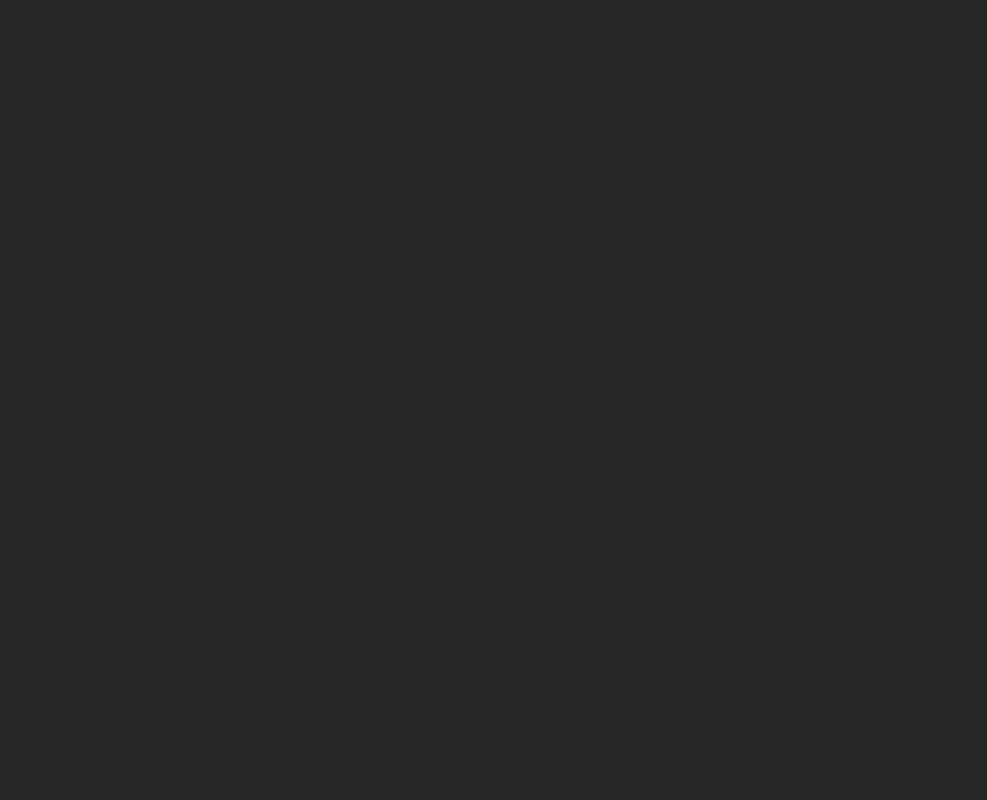
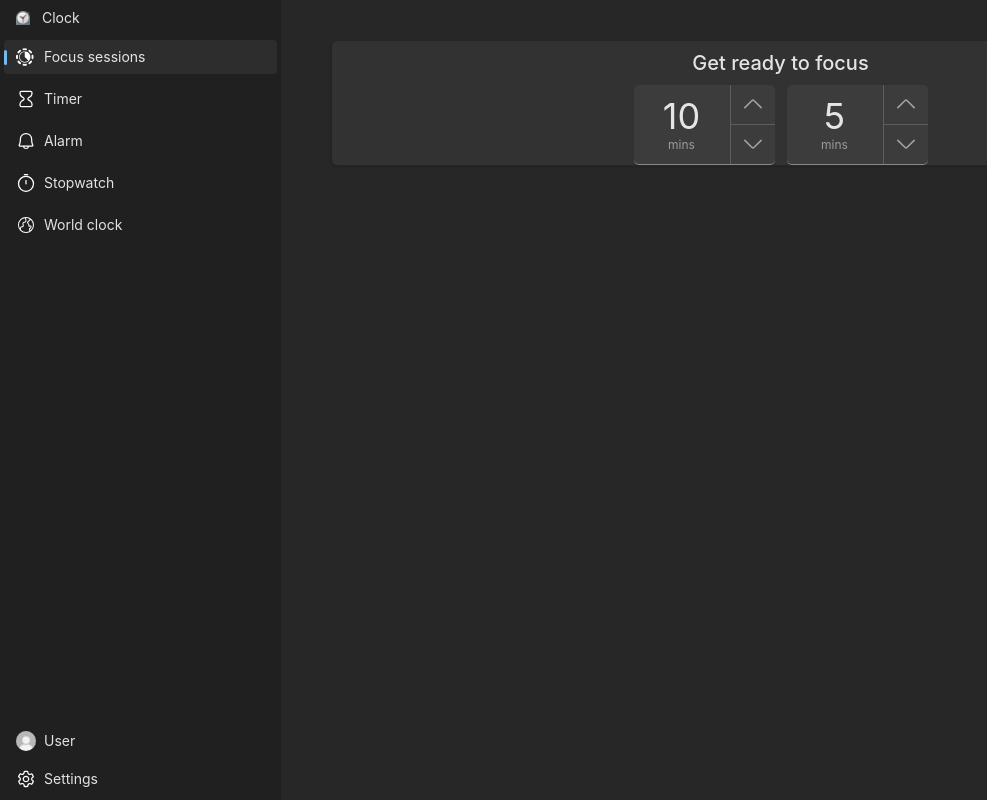
Before and after one commit to m0nt34/windows_clock_app, a React (Vite) app in the folder client/: page /focus-session in a window 1280 px wide. Before the commit this address had no page. Shown: the whole page, without its empty margins (0-987 px from the left). Built offline with nearby package versions, Linux system fonts and the light colour scheme.

Commit message:
start focus session page

```diff
--- a/client/src/App.jsx
+++ b/client/src/App.jsx
@@ -4,11 +4,13 @@ import StopWatch from "./pages/stopwatch/StopWatch";
 import Timer from "./pages/timer/Timer";
 import WorldTime from "./pages/worldTime/WorldTime";
 import Alarm from "./pages/alarm/Alarm";
+import FocusSession from "./pages/focusSession/FocusSession";
 function App() {
   return (
     <BrowserRouter>
       <Routes>
         <Route path="/" element={<Layout />}>
+          <Route path="focus-session" element={<FocusSession />} />
           <Route path="timer" element={<Timer />} />
           <Route path="alarm" element={<Alarm />} />
           <Route index element={<StopWatch />} />
--- a/client/src/components/Sidebar.jsx
+++ b/client/src/components/Sidebar.jsx
@@ -17,10 +17,11 @@ const Sidebar = () => {
           <img src={clockImg} alt="" className="h-[14px]" />
           Clock
         </header>
-        <div className="sidebar_comp">
+        <Link className={`sidebar_comp ${location.pathname === "/focus-session" ? "active" : null}`}
+          to="/focus-session">
           <FocusIcon />
           Focus sessions
-        </div>
+        </Link>
         <Link
           className={`sidebar_comp ${location.pathname === "/timer" ? "active" : null}`}
           to="/timer"
--- /dev/null
+++ b/client/src/pages/focusSession/FocusSession.jsx
@@ -0,0 +1,11 @@
+import React from 'react'
+import SetSession from './SetSession'
+const FocusSession = () => {
+  return (
+    <div className="overflow-y-auto h-screen flex-grow py-[40px] px-[50px]">
+      <SetSession/>
+    </div>
+  )
+}
+
+export default FocusSession
--- /dev/null
+++ b/client/src/pages/focusSession/SetSession.jsx
@@ -0,0 +1,32 @@
+import React, { useState } from "react";
+import SetTime from "./SetTime";
+const SetSession = () => {
+  const focus = [
+    10, 15, 20, 25, 30, 35, 40, 45, 50, 65, 80, 95, 110, 125, 140, 155, 170,
+    185, 200, 215, 230, 240,
+  ];
+  const breaks = [0, 5, 10, 15];
+  const [session, setSession] = useState({
+    focus: 0,
+    breaks: 1,
+  });
+  const handleClick = (unit, increment) => {
+    setSession((prev) => ({
+      ...prev,
+      [unit]: prev[unit] + (increment ? 1 : -1),
+    }));
+  };
+  return (
+    <div className="bg-[#323232] rounded-[6px] border border-[#252525] shadow">
+      <header className="flex justify-center items-center w-full p-2">
+        <h1 className="text-xl font-medium">Get ready to focus</h1>
+      </header>
+      <div className="flex w-full justify-center gap-3">
+        <SetTime handleClick={handleClick} value={focus[session.focus]} unit="focus"/>
+        <SetTime handleClick={handleClick} value={breaks[session.breaks]} unit="breaks"/>
+      </div>
+    </div>
+  );
+};
+
+export default SetSession;
--- /dev/null
+++ b/client/src/pages/focusSession/SetTime.jsx
@@ -0,0 +1,33 @@
+import React from "react";
+import ArrowUp from "../../assets/icons/ArrowUp";
+import ArrowDown from "../../assets/icons/ArrowDown";
+const SetTime = ({ handleClick, value, unit }) => {
+  return (
+    <div className="flex bg-[#3c3c3c] h-20 rounded-[5px] border-b border-[#8a8a8a]">
+      <div className="flex items-center justify-center flex-col w-24 hover:bg-[#414141]">
+        <h1 className="text-4xl">{value}</h1>
+        <p className="text-[#9b9b9b] text-[12px]">mins</p>
+      </div>
+      <div className="flex flex-col">
+        <button
+          onClick={() => {
+            handleClick(unit, true);
+          }}
+          className="border-l border-b border-[#5e5e5e] h-full px-[10px] hover:bg-[#444444]"
+        >
+          <ArrowUp />
+        </button>
+        <button
+          onClick={() => {
+            handleClick(unit, false);
+          }}
+          className="border-l border-[#5e5e5e] h-full px-[10px] hover:bg-[#444444]"
+        >
+          <ArrowDown />
+        </button>
+      </div>
+    </div>
+  );
+};
+
+export default SetTime;
```
